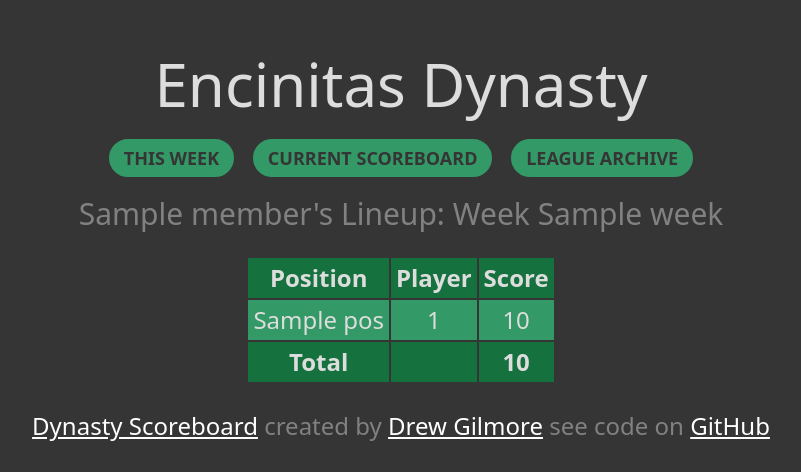
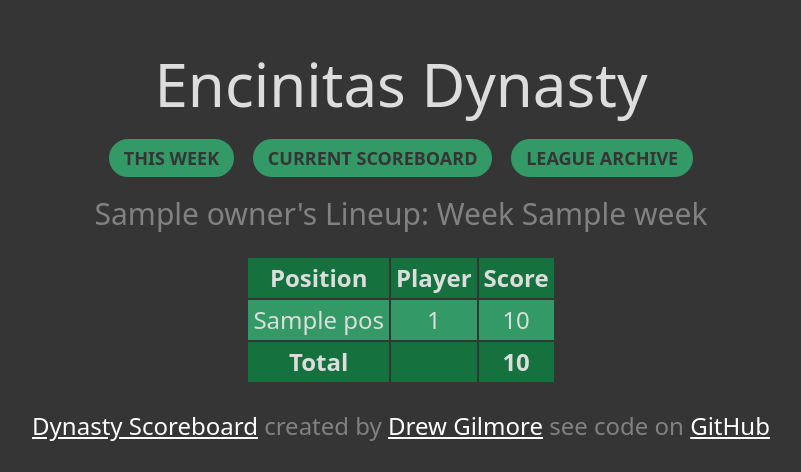
Before and after one commit to drewpgilmore/dynasty, a Flask app: template templates/lineup.html in a window 1280 px wide. Shown: the top 472 px of the page, without its empty margins (239-1040 px from the left). Run offline with Flask 2, Linux system fonts and the light colour scheme; the template is opened without the code that fills it: most values are stand-ins (such as "Sample title", 1, 10 or a date in 2020); parts of the project's set-up code (start-up, migrations or seed data) failed here and were passed over.

Commit message:
remove alias from lineup.html

```diff
--- a/templates/lineup.html
+++ b/templates/lineup.html
@@ -4,7 +4,7 @@
 {% endblock %}
 
 {% block body %}
-<h4 class="tag-line">{{ alias["members"][owner] }}'s Lineup: Week {{ week }}</h4>
+<h4 class="tag-line">{{ owner }}'s Lineup: Week {{ week }}</h4>
 <table class="lineup">
     <thead>
       <th>Position</th>
```
